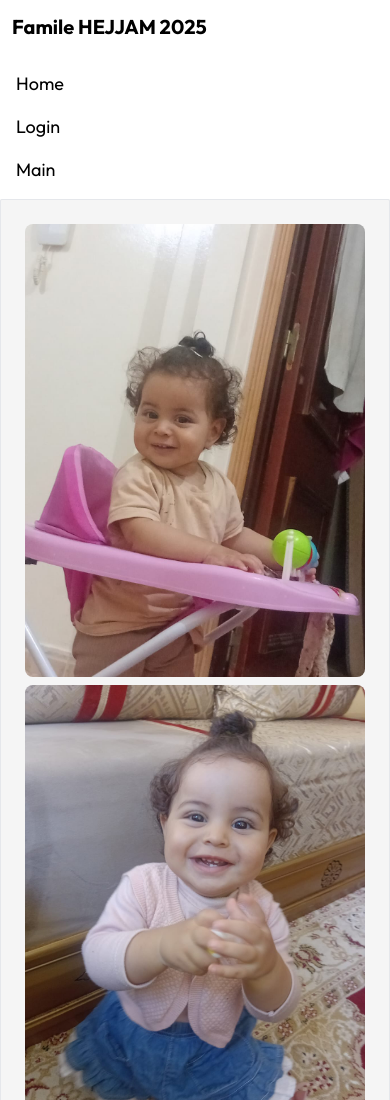
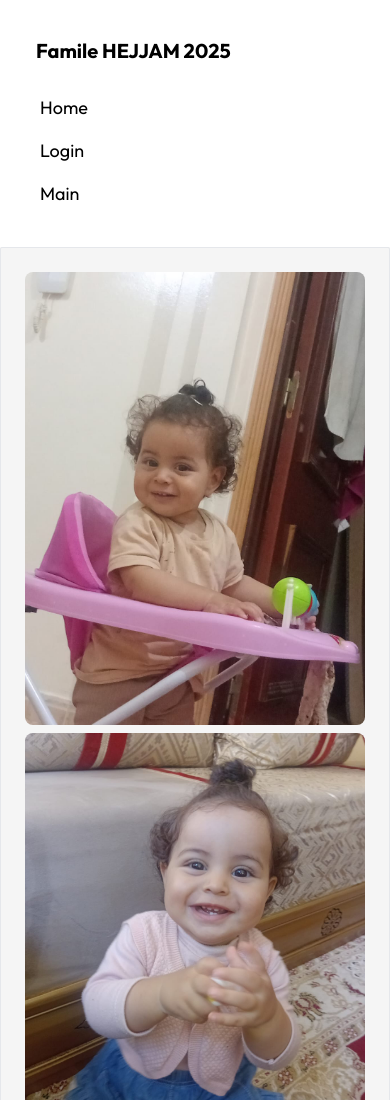
Before and after one commit to Mehdii1995/famile, a plain HTML site: page index.html in a window 390 px wide. Shown: the top 1100 px of the page. Drawn offline with nearby package versions, Linux system fonts and the light colour scheme.

Commit message:
Update index.html

```diff
--- a/index.html
+++ b/index.html
@@ -21,7 +21,7 @@
 <body class="flex flex-col w-full min-h-screen justify-start items-center bg-[#f5f5f5] p-0">
 
 
-    <header class="flex flex-col md:flex-row w-full h-auto md:h-32 justify-between items-start md:items-center bg-white">
+    <header class="flex flex-col md:flex-row w-full h-auto md:h-32 justify-between items-start md:items-center bg-white p-6 md:p-0">
 
 
         <h2 class="p-3 md:p-12 text-[20px] font-[700] leading-normal">Famile HEJJAM 2025</h2>
```
